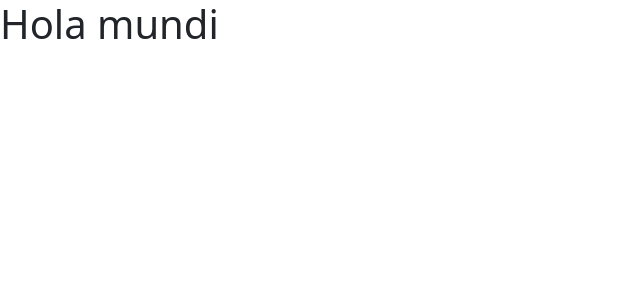
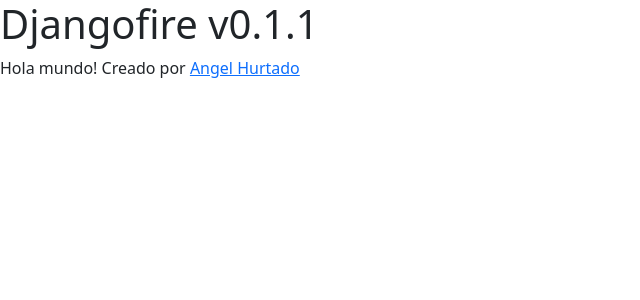
Before and after one commit to angelxehg/djangofire-pwa, a React (Create React App) app: page / in a window 1280 px wide. Shown: the top 300 px of the page, without its empty margins (0-640 px from the left). Built offline with nearby package versions, Linux system fonts and the light colour scheme.

Commit message:
Mostrar versión 0.1.1

```diff
--- a/package.json
+++ b/package.json
@@ -1,6 +1,6 @@
 {
   "name": "djangofire-pwa",
-  "version": "0.1.0",
+  "version": "0.1.1",
   "author": {
     "name": "Angel Hurtado",
     "email": "sudo@angelxehg.com",
--- a/src/App.tsx
+++ b/src/App.tsx
@@ -1,10 +1,13 @@
 import React from 'react';
 
-function App() {
+const App = () => {
   return (
     <div>
       <header>
-        <h1>Hola mundi</h1>
+        <h1>Djangofire v0.1.1</h1>
+        <p>
+          Hola mundo! Creado por <a target="_blank" rel="noopener noreferrer" href="https://angelxehg.github.io">Angel Hurtado</a>
+        </p>
       </header>
     </div>
   );
```
Also changed, not shown: 1 other file (tests, documents, lock files or other folders).
